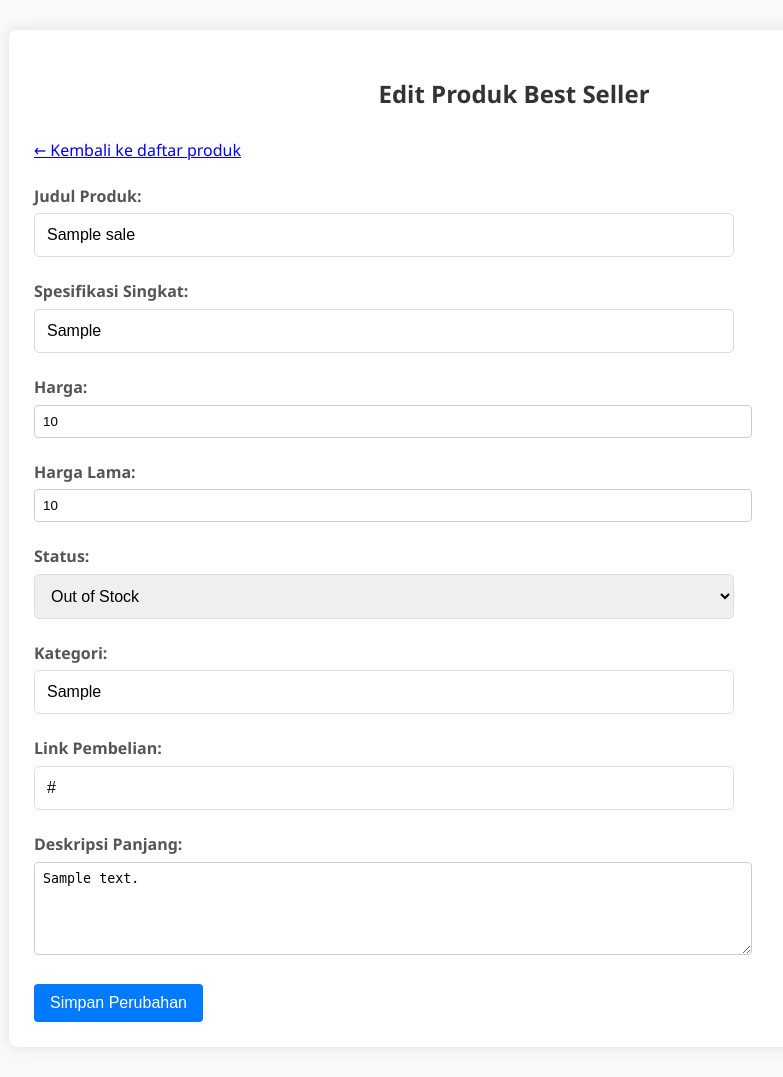
After one commit to Aryaa245/Belajar-vue, a CodeIgniter app: page /technologia/index.php/products/edit_on_sale/1 in a window 1280 px wide. The commit adds this page. Shown: the whole page, without its empty margins (126-909 px from the left). Run offline with CodeIgniter, Linux system fonts and the light colour scheme; tables that the repository leaves empty or names only in its code hold one stand-in row (values such as "Sample post").

Commit message:
edit hapus on sale

```diff
--- a/CI3/application/controllers/Products.php
+++ b/CI3/application/controllers/Products.php
@@ -226,6 +226,53 @@ public function delete_best_seller($id) {
     redirect('index.php/products/manage?deleted=1');
 }
 
+// EDIT ON SALE
+public function edit_on_sale($id) {
+    $this->load->model('Product_model');
+    if (!is_numeric($id)) show_error('ID produk tidak valid.', 400);
 
+    $product = $this->Product_model->get_on_sale_by_id($id);
+    if (!$product) show_error('Produk On Sale tidak ditemukan.', 404);
+
+    $errors = [];
+    $success = false;
+
+    if ($this->input->server('REQUEST_METHOD') === 'POST') {
+        $data_update = [
+            'title'       => $this->input->post('title'),
+            'specs'       => $this->input->post('specs'),
+            'price'       => $this->input->post('price'),
+            'old_price'   => $this->input->post('old_price'),
+            'status'      => $this->input->post('status'),
+            'category'    => $this->input->post('category'),
+            'buy_link'    => $this->input->post('buy_link'),
+            'description' => $this->input->post('description')
+        ];
+
+        try {
+            $this->Product_model->update_on_sale($id, $data_update);
+            $success = true;
+            $product = $this->Product_model->get_on_sale_by_id($id);
+        } catch (Exception $e) {
+            $errors[] = "Gagal mengupdate produk on sale: " . $e->getMessage();
+        }
+    }
+
+    $this->load->view('products/edit_on_sale', [
+        'product' => $product,
+        'errors'  => $errors,
+        'success' => $success
+    ]);
+}
+public function delete_on_sale($id) {
+    if (!is_numeric($id)) show_error('ID produk tidak valid.', 400);
+
+    $product = $this->Product_model->get_on_sale_by_id($id);
+    if (!$product) show_error('Produk On Sale tidak ditemukan.', 404);
+
+    $this->Product_model->delete_on_sale($id);
+
+    redirect('index.php/products/manage?deleted=1');
+}
 
 }
--- a/CI3/application/models/Product_model.php
+++ b/CI3/application/models/Product_model.php
@@ -70,5 +70,17 @@ public function delete_best_seller($id) {
     return $this->db->delete('best_seller');
 }
 
+	public function get_on_sale_by_id($id) {
+    return $this->db->get_where('on_sale', ['id' => $id])->row_array();
+}
 
+public function update_on_sale($id, $data) {
+    $this->db->where('id', $id);
+    return $this->db->update('on_sale', $data);
 }
+
+public function delete_on_sale($id) {
+    $this->db->where('id', $id);
+    return $this->db->delete('on_sale');
+}
+}
--- /dev/null
+++ b/CI3/application/views/products/edit_on_sale.php
@@ -0,0 +1,99 @@
+<!DOCTYPE html>
+<html lang="id">
+<head>
+  <meta charset="UTF-8">
+  <title>Edit Produk On Sale</title>
+  <link rel="stylesheet" href="<?php echo base_url('CSS/style.css'); ?>">
+  <style>
+    form {
+      max-width: 700px;
+      margin-top: 20px;
+    }
+    label {
+      display: block;
+      margin-bottom: 10px;
+      font-weight: bold;
+    }
+    input[type="text"], input[type="number"], textarea, select {
+      width: 100%;
+      padding: 8px;
+      margin-top: 4px;
+      margin-bottom: 16px;
+      border: 1px solid #ccc;
+      border-radius: 4px;
+    }
+    button {
+      padding: 10px 16px;
+      background-color: #007bff;
+      color: white;
+      border: none;
+      border-radius: 4px;
+      cursor: pointer;
+    }
+    button:hover {
+      background-color: #0056b3;
+    }
+    .message.success {
+      background-color: #d4edda;
+      padding: 10px;
+      border-left: 6px solid #28a745;
+      margin-bottom: 20px;
+    }
+    .errors {
+      background-color: #f8d7da;
+      padding: 10px;
+      border-left: 6px solid #dc3545;
+      margin-bottom: 20px;
+    }
+  </style>
+</head>
+<body>
+<div class="container">
+  <h2>Edit Produk Best Seller</h2>
+  <a href="<?php echo site_url('index.php/products/manage'); ?>">&larr; Kembali ke daftar produk</a>
+
+  <?php if ($success): ?>
+    <div class="message success"><p>Produk berhasil diperbarui.</p></div>
+  <?php endif; ?>
+
+  <?php if (!empty($errors)): ?>
+    <div class="errors">
+      <?php foreach ($errors as $err): ?>
+        <p><?php echo htmlspecialchars($err); ?></p>
+      <?php endforeach; ?>
+    </div>
+  <?php endif; ?>
+
+  <form method="post">
+    <label>Judul Produk:
+      <input type="text" name="title" value="<?php echo htmlspecialchars($product['title']); ?>" required>
+    </label>
+    <label>Spesifikasi Singkat:
+      <input type="text" name="specs" value="<?php echo htmlspecialchars($product['specs']); ?>" required>
+    </label>
+    <label>Harga:
+      <input type="number" name="price" value="<?php echo htmlspecialchars($product['price']); ?>" required>
+    </label>
+    <label>Harga Lama:
+      <input type="number" name="old_price" value="<?php echo htmlspecialchars($product['old_price']); ?>">
+    </label>
+    <label>Status:
+      <select name="status">
+        <option value="In Stock" <?php if ($product['status'] === 'In Stock') echo 'selected'; ?>>In Stock</option>
+        <option value="Out of Stock" <?php if ($product['status'] === 'Out of Stock') echo 'selected'; ?>>Out of Stock</option>
+      </select>
+    </label>
+    <label>Kategori:
+      <input type="text" name="category" value="<?php echo htmlspecialchars($product['category']); ?>">
+    </label>
+    <label>Link Pembelian:
+      <input type="text" name="buy_link" value="<?php echo htmlspecialchars($product['buy_link']); ?>">
+    </label>
+    <label>Deskripsi Panjang:
+      <textarea name="description" rows="5"><?php echo htmlspecialchars($product['description']); ?></textarea>
+    </label>
+    <button type="submit">Simpan Perubahan</button>
+  </form>
+</div>
+</body>
+</html>
--- a/CI3/application/views/products/manage_products.php
+++ b/CI3/application/views/products/manage_products.php
@@ -125,8 +125,8 @@
             <td><?php echo $p['status']; ?></td>
             <td><?php echo $p['created_at']; ?></td>
             <td>
-              <a href="<?php echo site_url('index.html/products/edit/' . $p['id'] . '?type=best_seller'); ?>" class="btn-edit">Edit</a>
-              <a href="<?php echo site_url('index.php/products/delete/' . $p['id'] . '?type=best_seller'); ?>"  class="btn-delete" onclick="return confirm('Yakin ingin menghapus produk on sale ini?')">Hapus</a>
+              <a href="<?php echo site_url('index.php/products/edit_on_sale/' . $p['id'] . '?type=on_sale'); ?>" class="btn-edit">Edit</a>
+              <a href="<?php echo site_url('index.php/products/delete_on_sale/' . $p['id'] . '?type=on_sale'); ?>"  class="btn-delete" onclick="return confirm('Yakin ingin menghapus produk on sale ini?')">Hapus</a>
             </td>
           </tr>
         <?php endforeach; ?>
```
